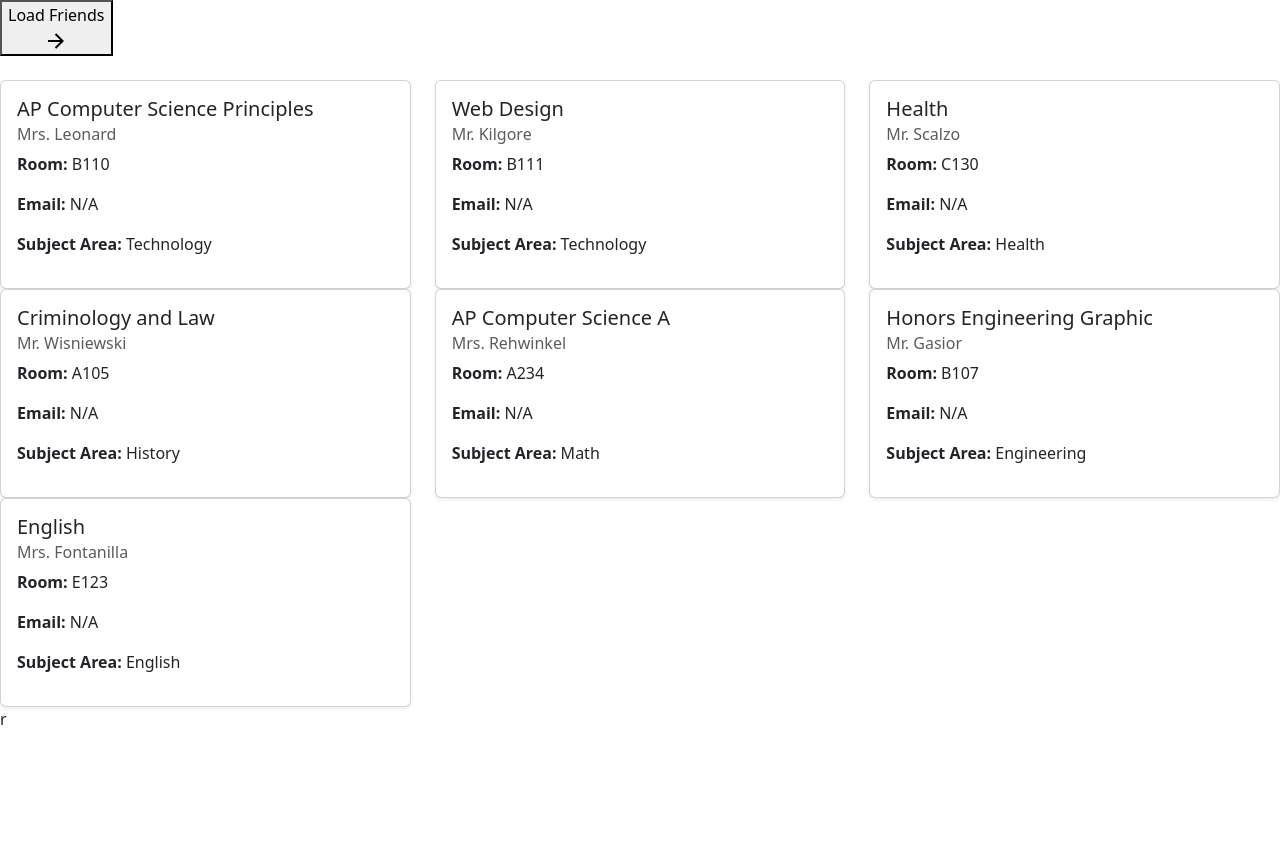
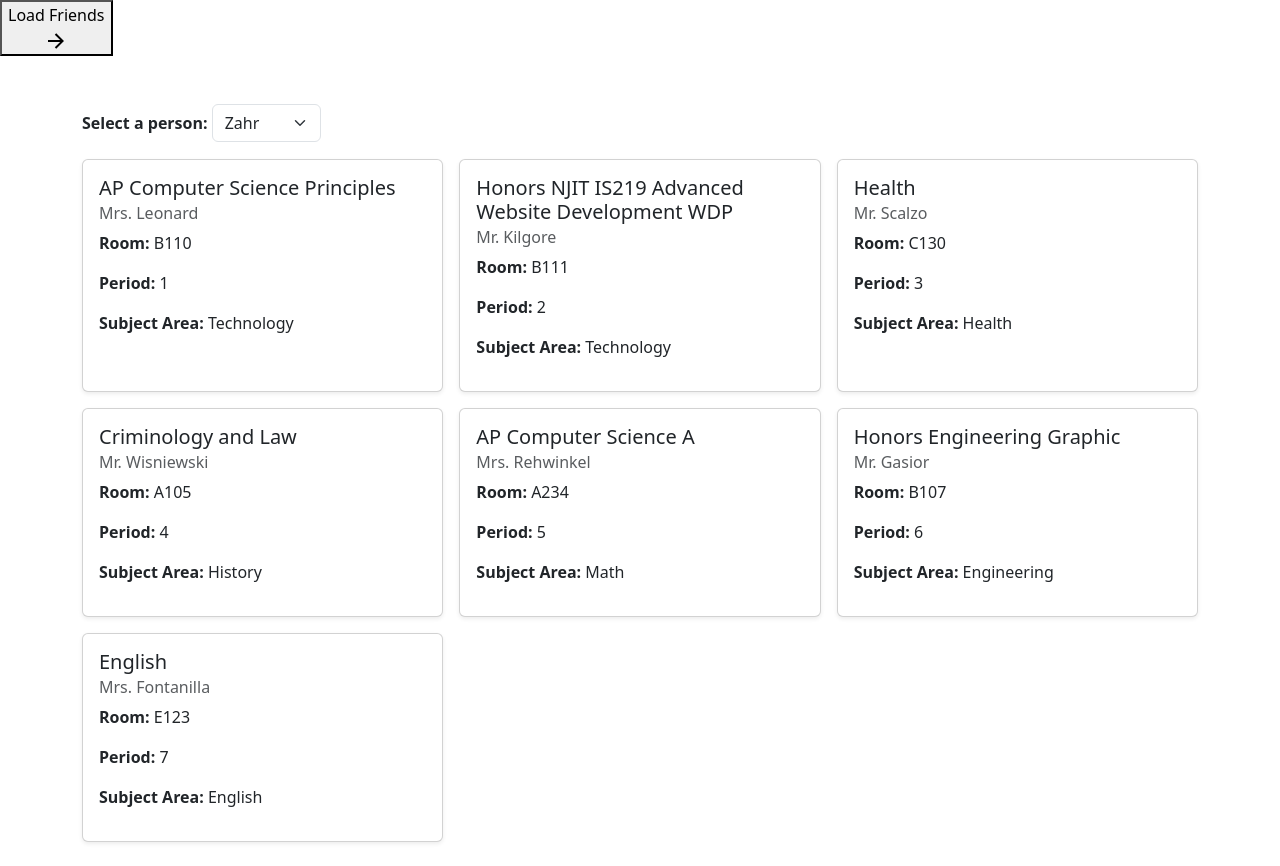
Before and after one commit to zahrevans/ajaxschedules, a plain HTML site: page index.html in a window 1280 px wide. Both pictures are taken after a click on the button "Load Friends". Before the commit the page ends 800 px from the top, so only its background shows below. Drawn offline with nearby package versions, Linux system fonts and the light colour scheme.

Commit message:
filter added

```diff
--- a/Zahr.json
+++ b/Zahr.json
@@ -8,7 +8,7 @@
     },
 
     {
-       "className": "Web Design",
+       "className": "Honors NJIT IS219 Advanced Website Development WDP",
           "teacher":"Mr. Kilgore",
        "roomNumber":"B111",
        "period":"2",
--- a/index.html
+++ b/index.html
@@ -16,6 +16,7 @@
       integrity="sha384-T3c6CoIi6uLrA9TneNEoa7RxnatzjcDSCmG1MXxSR1GAsXEV/Dwwykc2MPK8M2HN"
       crossorigin="anonymous"
     />
+    <link rel="stylesheet" href="style.css">
   </head>
 
   <body>
@@ -40,6 +41,22 @@
           </svg>
         </div>
       </button>
+      <div class="container my-4">
+
+        <div id="filterContainer" class="mb-3" style="display: none">
+          <label for="personSelect" class="form-label fw-bold"
+            >Select a person:</label
+          >
+          <select id="personSelect" class="form-select w-auto d-inline-block">
+            <option value="Zahr">Zahr</option>
+            <option value="Alexa">Alexa</option>
+            <option value="Michael">Michael</option>
+            <option value="Jason">Jason</option>
+          </select>
+        </div>
+
+        <div id="classSchedule" class="row g-3"></div>
+      </div>
 
       <div id="classSchedule" class="row"></div>
     </main>
@@ -50,7 +67,7 @@
     <!-- Bootstrap JavaScript Libraries -->
 
     <script src="script.js"></script>
-    r
+
     <script
       src="https://cdn.jsdelivr.net/npm/@popperjs/core@2.11.8/dist/umd/popper.min.js"
       integrity="sha384-I7E8VVD/ismYTF4hNIPjVp/Zjvgyol6VFvRkX/vR+Vc4jQkC+hVqc2pM8ODewa9r"
--- a/script.js
+++ b/script.js
@@ -3,10 +3,25 @@ const scheduleNames = {
     Alexa: "Alexa.json",
     Michael: "Michael.json",
     Jason: "Jason.json"
-}
+};
 
-document.getElementById("loadBtn").addEventListener("click", () => { loadSchedules(scheduleNames.Zahr); });
+const loadBtn = document.getElementById("loadBtn");
+const filterContainer = document.getElementById("filterContainer");
+const personSelect = document.getElementById("personSelect");
+const classSchedule = document.getElementById("classSchedule");
 
+loadBtn.addEventListener("click", () => {
+
+    filterContainer.style.display = "block";
+
+
+    loadSchedules(scheduleNames.Zahr);
+});
+
+personSelect.addEventListener("change", (e) => {
+    const selectedName = e.target.value;
+    loadSchedules(scheduleNames[selectedName]);
+});
 
 function loadSchedules(fileName) {
     fetch(fileName)
@@ -18,11 +33,10 @@ function loadSchedules(fileName) {
         })
         .then(data => {
             if (!Array.isArray(data)) {
-        console.error("Expected an array but got:", data);
+                console.error("Expected array but got:", data);
                 return;
             }
 
-      const classSchedule = document.getElementById("classSchedule");
             classSchedule.innerHTML = "";
 
             data.forEach(subject => {
@@ -33,7 +47,7 @@ function loadSchedules(fileName) {
                 <h5 class="card-title">${subject.className}</h5>
                 <h6 class="card-subtitle mb-2 text-muted">${subject.teacher}</h6>
                 <p><strong>Room:</strong> ${subject.roomNumber}</p>
-                <p><strong>Email:</strong> ${subject.email ?? "N/A"}</p>
+                <p><strong>Period:</strong> ${subject.period ?? "N/A"}</p>
                 <p><strong>Subject Area:</strong> ${subject.subjectArea}</p>
               </div>
             </div>
@@ -44,7 +58,6 @@ function loadSchedules(fileName) {
         })
         .catch(error => {
             console.error("Error loading schedule:", error);
-      const classSchedule = document.getElementById("classSchedule");
             classSchedule.innerHTML = `<p class="text-danger">Could not load schedule. Check console for details.</p>`;
         });
 }
```
Also changed, not shown: Jason.json (+7 -7 lines), style.css (added). Lines whose indentation alone changed are shown as unchanged.
